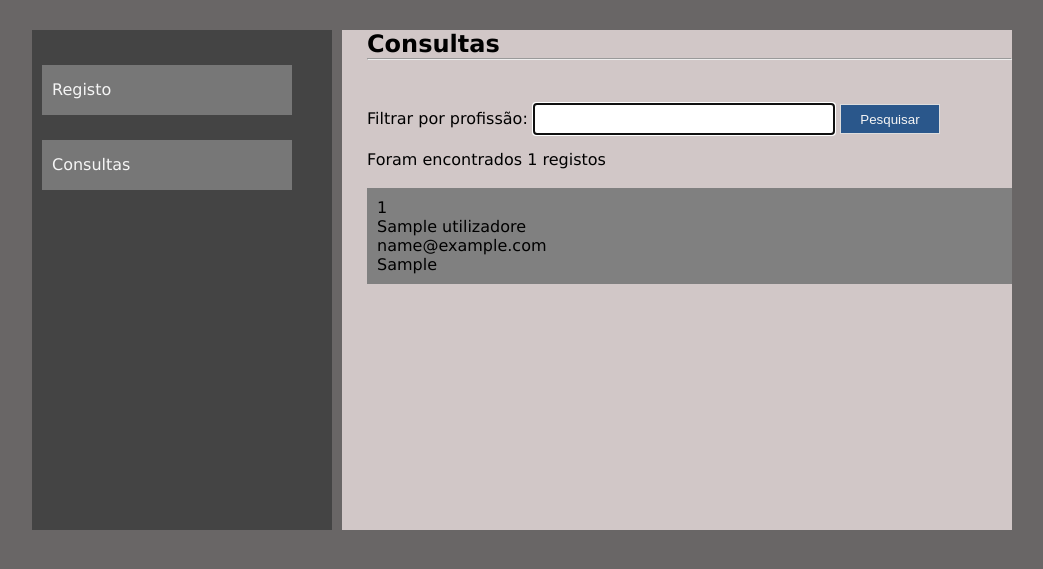
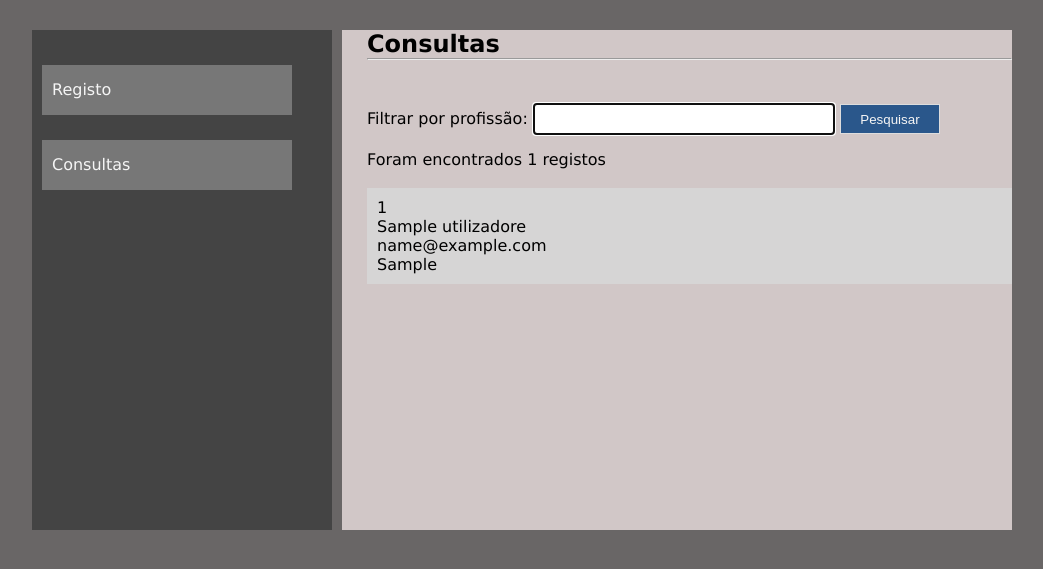
Before and after one commit to FilipeMGaspar/Curso_HTML5_e_CSS3_FSN_2016, a PHP site: page /consultas.php in a window 1280 px wide. Shown: the top 569 px of the page, without its empty margins (8-1051 px from the left). Run offline with PHP 8.4, Linux system fonts and the light colour scheme; tables that the repository leaves empty hold one stand-in row (values such as "Sample post").

Commit message:
Sistema de Cadastro e Consulta com HTML5, CSS3, PHP e MySQL - Parte Final

```diff
--- a/Aula22/consultas.php
+++ b/Aula22/consultas.php
@@ -39,7 +39,6 @@
             print "<br><br>";
 
             while($exebirRegistos = mysqli_fetch_array($consulta)){
-
                 $codigo = $exebirRegistos[0];
 
                 $nome = $exebirRegistos[1];
@@ -48,13 +47,11 @@
 
                 $profissao = $exebirRegistos[3];
 
-                print "<article class='procurou'>";
-
+                print "<article>";
                     print "$codigo<br>";
                     print "$nome<br>";
                     print "$email<br>";
                     print "$profissao";
-
                 print "</article>";
             }
             mysqli_close($conexao);
--- a/Aula22/css/estilo.css
+++ b/Aula22/css/estilo.css
@@ -40,6 +40,14 @@ section{
     padding-left: 25px;
 }
 
+article {
+    width: 100%;
+    box-sizing: border-box;
+    padding: 10px;
+    margin-bottom: 5px;
+    background-color: #d6d5d5;
+}
+
 ul.menu{
     list-style: none;
 }
@@ -76,11 +84,3 @@ input.campo{
     margin-top: 5px;
     margin-bottom: 15px;
 }
-
-article.procurou{
-    width: 100%;
-    box-sizing: border-box;
-    padding: 10px;
-    background-color: gray;
-    margin-bottom: 5px;
-}
```
